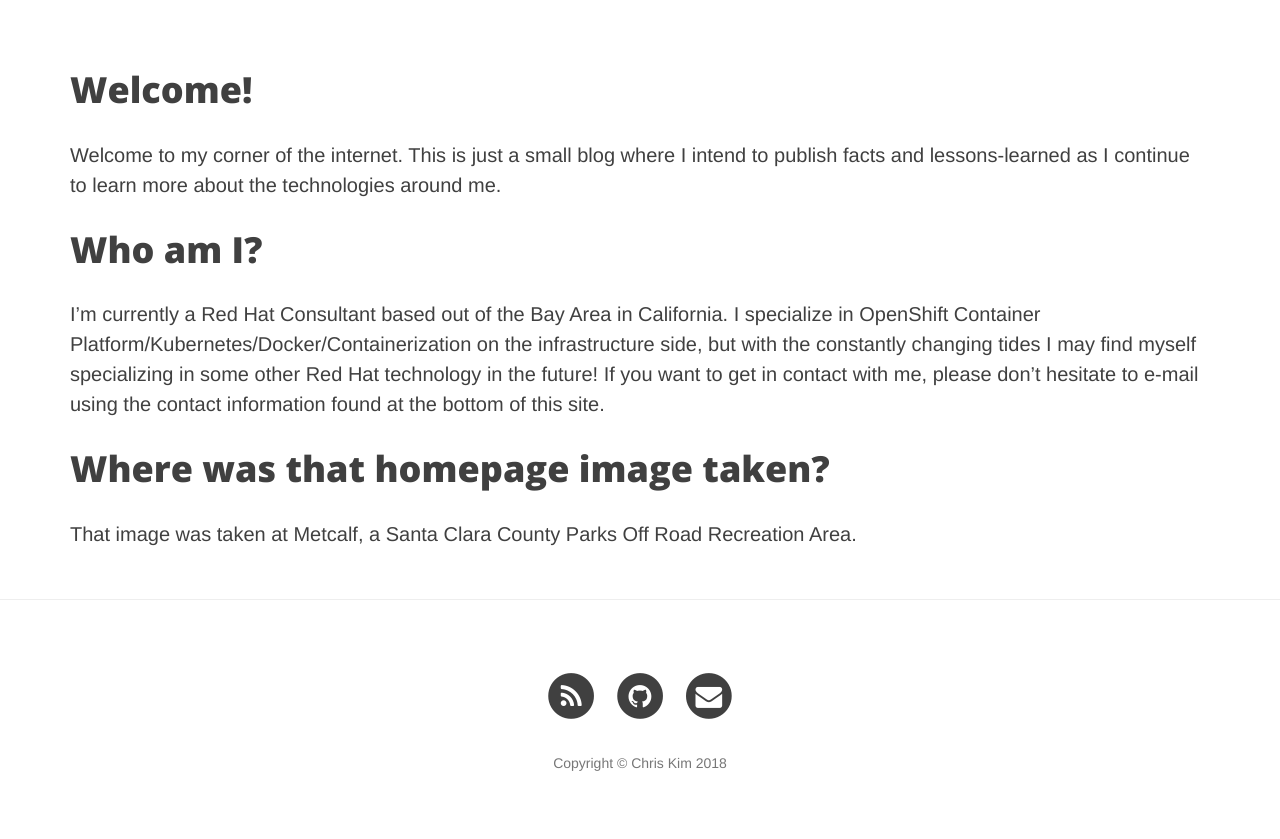
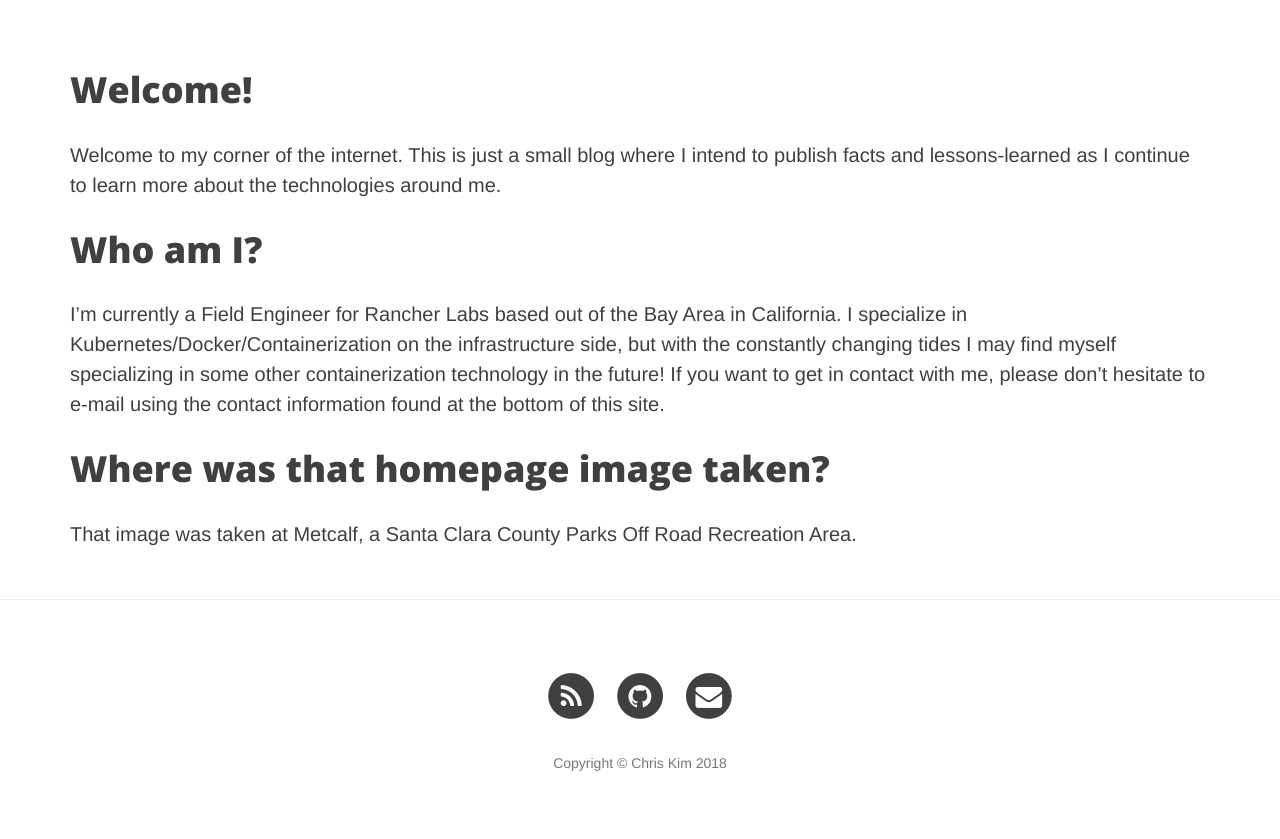
Before and after one commit to Oats87/oats87.github.io, a Jekyll site: the page built from about.md, in a window 1280 px wide. Shown: the part 422-1261 px from the top of the page. Built offline with Jekyll 4.4.1, drawn with Linux system fonts in a browser that asks for light colours; nearby versions of some CDN libraries.

Commit message:
Rancher Labs Employment

```diff
--- a/about.md
+++ b/about.md
@@ -9,7 +9,7 @@
 
 # Who am I?
 
-I'm currently a Red Hat Consultant based out of the Bay Area in California. I specialize in OpenShift Container Platform/Kubernetes/Docker/Containerization on the infrastructure side, but with the constantly changing tides I may find myself specializing in some other Red Hat technology in the future! If you want to get in contact with me, please don't hesitate to e-mail using the contact information found at the bottom of this site.
+I'm currently a Field Engineer for Rancher Labs based out of the Bay Area in California. I specialize in Kubernetes/Docker/Containerization on the infrastructure side, but with the constantly changing tides I may find myself specializing in some other containerization technology in the future! If you want to get in contact with me, please don't hesitate to e-mail using the contact information found at the bottom of this site.
 
 # Where was that homepage image taken?
 
```
